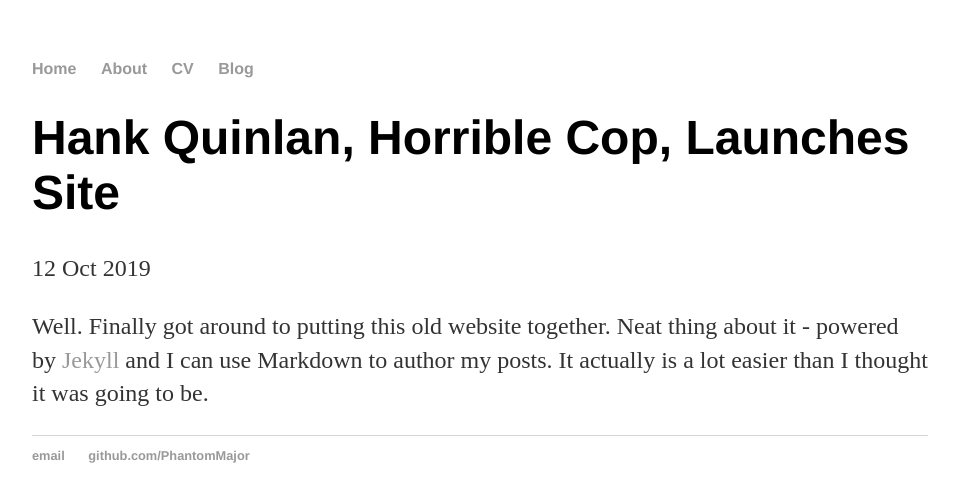
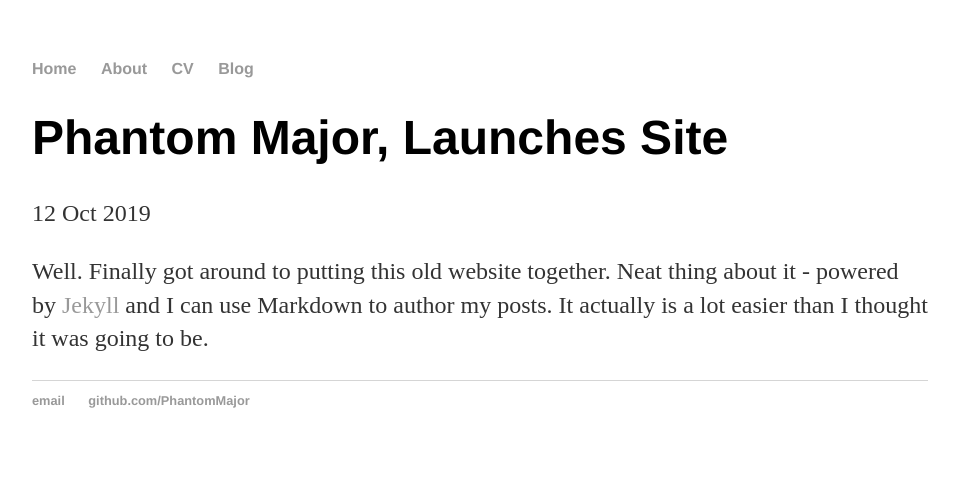
Before and after one commit to PhantomMajor/PhantomMajor.github.io, a Jekyll site: the page built from _posts/2019-10-12-Phantom-Major-site-launched.md, in a window 1280 px wide. Shown: the top 502 px of the page, without its empty margins (160-1119 px from the left). Built offline with Jekyll 4.4.1, drawn with Linux system fonts in a browser that asks for light colours.

Commit message:
Update 2019-10-12-Phantom-Major-site-launched.md

```diff
--- a/_posts/2019-10-12-Phantom-Major-site-launched.md
+++ b/_posts/2019-10-12-Phantom-Major-site-launched.md
@@ -1,6 +1,6 @@
 ---
 layout: post
-title: "Hank Quinlan, Horrible Cop, Launches Site"
+title: "Phantom Major, Launches Site"
 date: 2019-10-12
 ---
 
```
